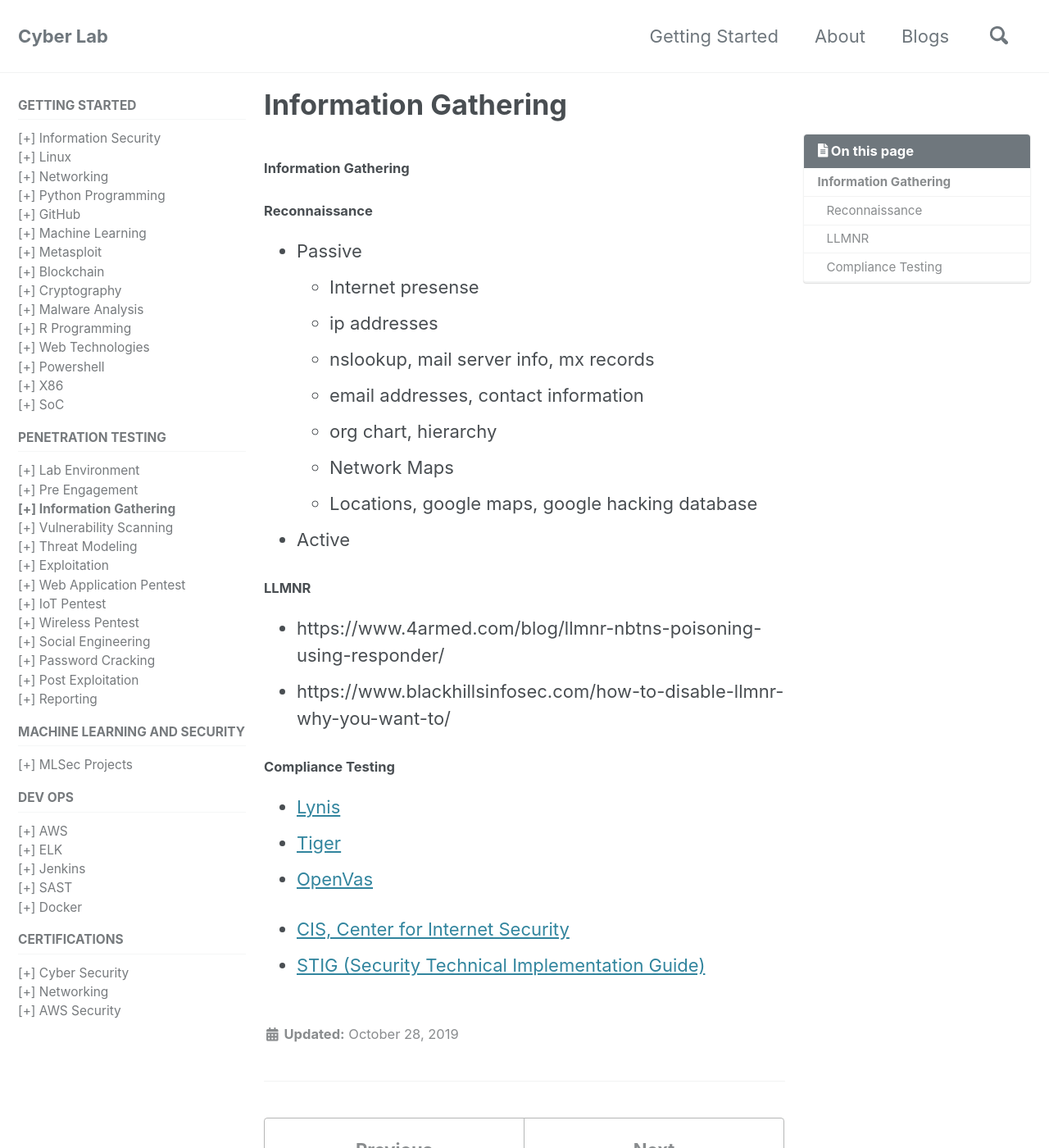
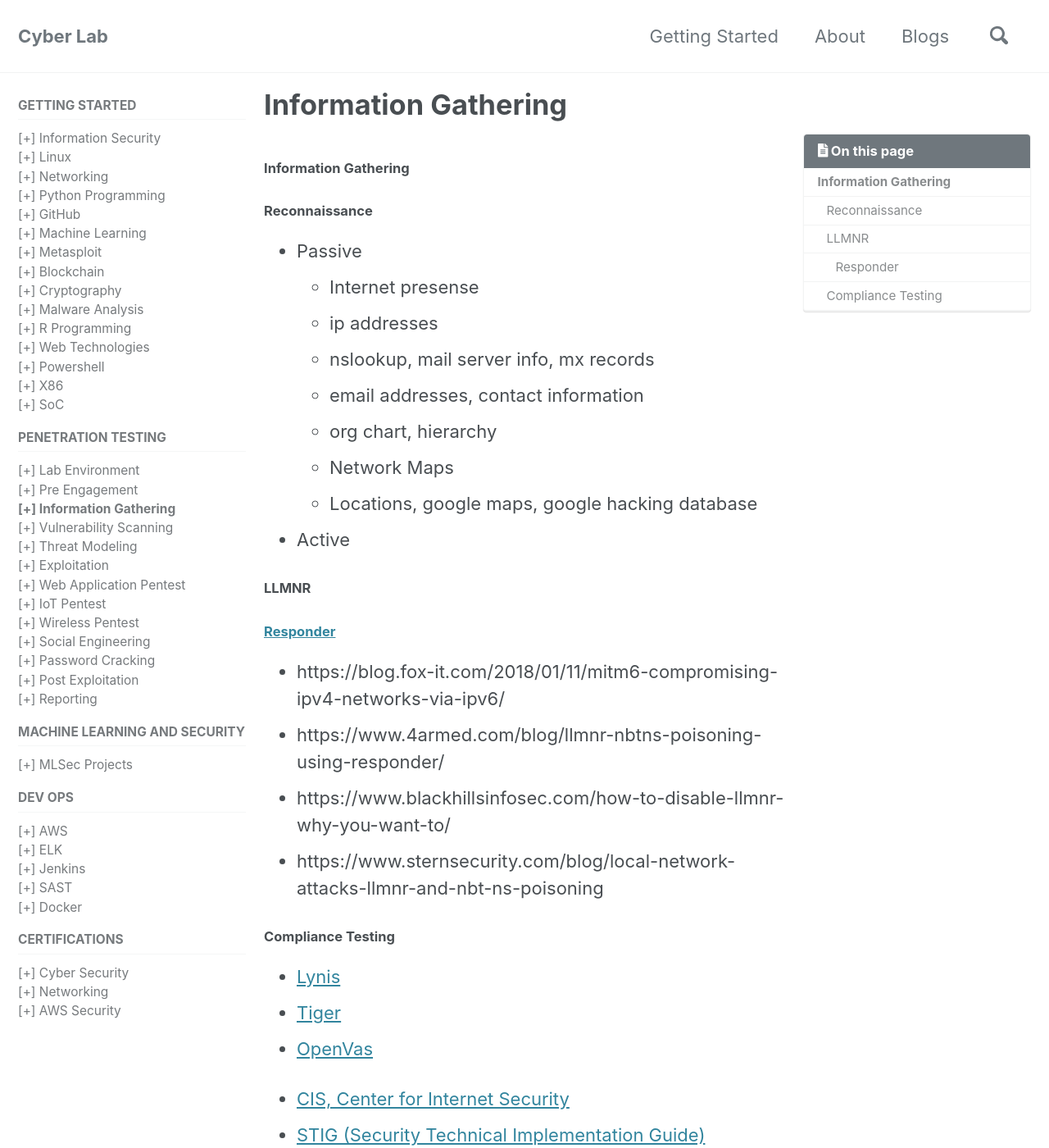
Before and after one commit to mohareti/cyberlab, a Jekyll site: the page built from _pentest/02_info-gathering.md, in a window 1280 px wide and 1400 px high. Shown: the whole window at 82% size. Built offline with Jekyll 4.4.1, drawn with Linux system fonts in a browser that asks for light colours; cached includes are drawn as plain includes; nearby versions of some CDN libraries.

Commit message:
Update 02_info-gathering.md

```diff
--- a/_pentest/02_info-gathering.md
+++ b/_pentest/02_info-gathering.md
@@ -17,8 +17,11 @@ toc: true
   - Active
 
 ##### LLMNR
+###### [Responder](https://github.com/SpiderLabs/Responder)
+- https://blog.fox-it.com/2018/01/11/mitm6-compromising-ipv4-networks-via-ipv6/
 - https://www.4armed.com/blog/llmnr-nbtns-poisoning-using-responder/
 - https://www.blackhillsinfosec.com/how-to-disable-llmnr-why-you-want-to/
+- https://www.sternsecurity.com/blog/local-network-attacks-llmnr-and-nbt-ns-poisoning
 
 
 ##### Compliance Testing
```
